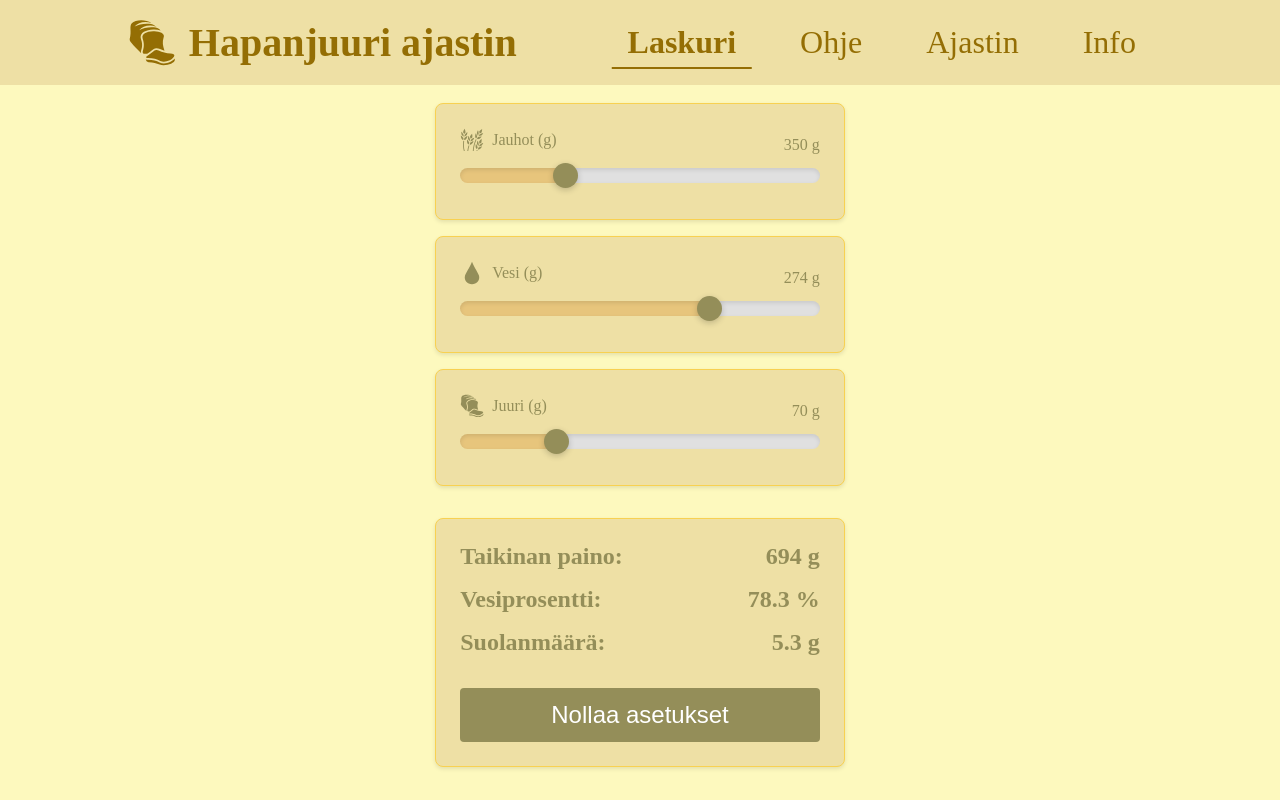
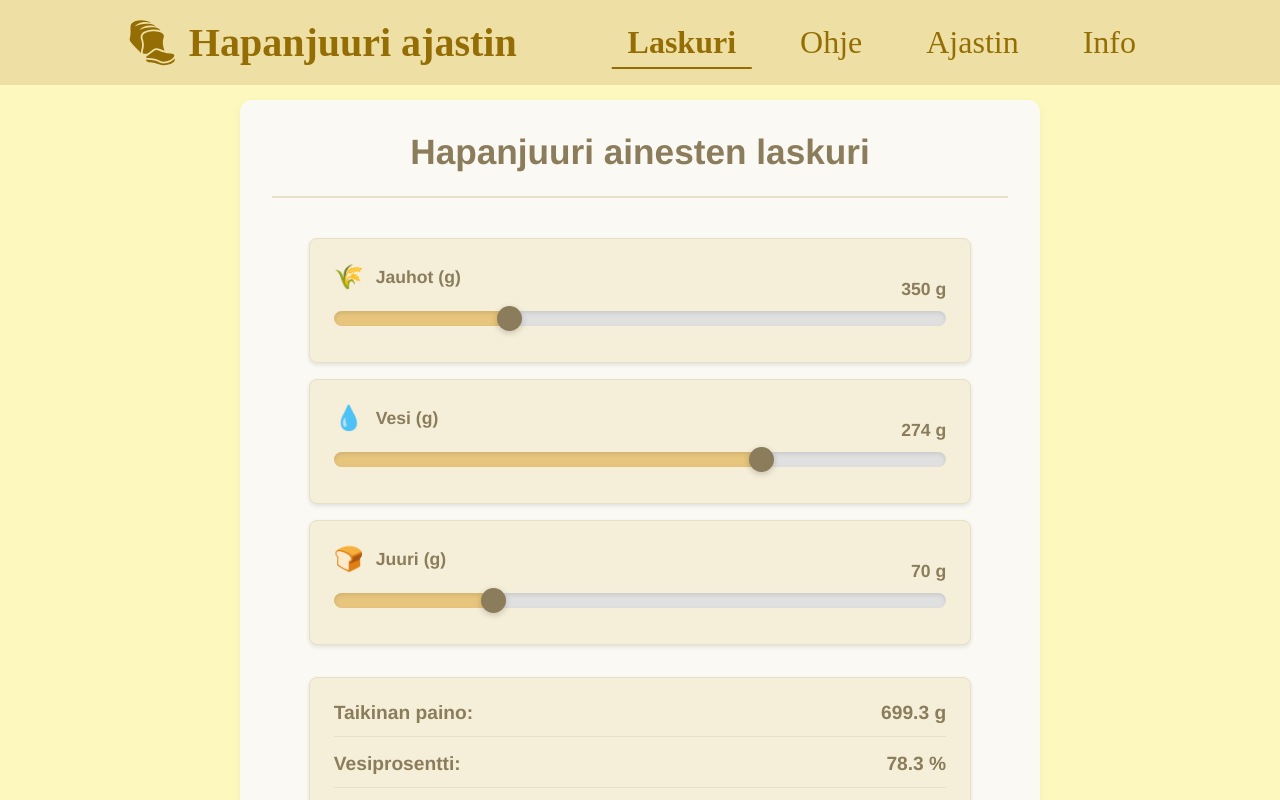
Before and after one commit to Pall00/hapanjuuriAjastin, a React (Vite) app: page /laskuri in a window 1280 px wide. Shown: the top 800 px of the page. Built offline with nearby package versions, Linux system fonts and the light colour scheme.

Commit message:
Laskurin ulkoasun parantelua

```diff
--- a/src/components/views/Laskuri.jsx
+++ b/src/components/views/Laskuri.jsx
@@ -1,6 +1,5 @@
 import {useState} from "react";
 import styled from "styled-components"
-import { GiSlicedBread, GiWaterDrop, GiWheat } from "react-icons/gi";
 
 const Laskuri = () => {
 const [flourAmount, setFlourAmount] = useState(350);
@@ -13,12 +12,12 @@ const resetSliders = () => {
   setStarterAmount(70);
 };
 
-const saltAmmount = () => {
+const saltAmount = () => {
   return (flourAmount* 0.015).toFixed(1);
 };
 
 const calculateTotalDough = () => {
-  return flourAmount + waterAmount + starterAmount;
+  return (flourAmount + waterAmount + starterAmount + parseFloat(saltAmount())).toFixed(1);
 };
 
 const calculateWaterPersent = () => {
@@ -27,14 +26,14 @@ const calculateWaterPersent = () => {
 
   return (
     <Container>
-      <Information>
-        <h2>Hapanjuuri ainesten laskuri</h2>
-      </Information>
+      <Header>
+        <Title>Hapanjuuri ainesten laskuri</Title>
+      </Header>
 
       <SliderContainer>
         <SliderStyle>
           <LabelContainer>
-            <GiWheat size={24}/>
+          <LabelIcon>🌾</LabelIcon>
             <label>Jauhot (g)</label>
           </LabelContainer>
           <SliderWrapper>
@@ -51,7 +50,7 @@ const calculateWaterPersent = () => {
 
         <SliderStyle>
           <LabelContainer>
-            <GiWaterDrop size={24}/>
+            <LabelIcon>💧</LabelIcon>
             <label>Vesi (g)</label>
           </LabelContainer>
           <SliderWrapper>
@@ -68,7 +67,7 @@ const calculateWaterPersent = () => {
 
       <SliderStyle>
         <LabelContainer>
-          <GiSlicedBread size ={24}/>
+          <LabelIcon>🍞</LabelIcon>
           <label>Juuri (g)</label>
         </LabelContainer>
         <SliderWrapper>
@@ -94,7 +93,7 @@ const calculateWaterPersent = () => {
         </ResultRow>
         <ResultRow>
           <h3>Suolanmäärä:</h3>
-          <p>{saltAmmount()} g</p>
+          <p>{saltAmount()} g</p>
         </ResultRow>
         <ResetButton onClick={resetSliders}>Nollaa asetukset</ResetButton>
       </ResultsCard>
@@ -106,32 +105,54 @@ const calculateWaterPersent = () => {
 export default Laskuri;
 
 const Container = styled.div`
-  align-items: center;
-  justify-content: space-between;
-  width: 40%;
+  max-width: 800px;
+  width: 100%;
   margin: 0 auto;
-  padding: 1.5rem 0;
-  min-width: 320px;
-  margin-top: calc(80px + ${window.innerHeight > 667 ? '0' : '2rem'});
+  padding: 2rem;
+  font-family: 'Helvetica Neue', sans-serif;
+  background-color:rgb(251, 249, 244);
+  border-radius: 12px;
+  box-shadow: 0 4px 12px rgba(0, 0, 0, 0.05);
+  margin-top: 100px;
+`;
+
+const Header = styled.div`
+  text-align: center;
+  margin-bottom: 2.5rem;
+  border-bottom: 2px solid rgb(231, 223, 198);
+  padding-bottom: 1.5rem;
+`;
+
+const Title = styled.h2`
+  color:rgb(139, 125, 91);
+  font-size: 2.2rem;
+  margin: 0;
+  font-weight: 700;
 `;
 
 const SliderContainer = styled.div`
-  width: 80%;
+  width: 90%;
   margin: 0.5rem auto;
 `;
 
 const LabelContainer = styled.div`
-  display:flex;
+  display: flex;
   align-items: center;
-  gap: 0.5rem;
-  margin-bottom: 0.5rem;
-  color: rgb(148, 142, 89);
+  gap: 0.75rem;
+  margin-bottom: 0.75rem;
+  color:rgb(139, 125, 91);
+  font-weight: 600;
+  font-size: 1.1rem;
+`;
+
+const LabelIcon = styled.span`
+  font-size: 1.5rem;
 `;
 
 const SliderStyle = styled.div`
   padding: 1.5rem;
-  background-color: rgb(238, 224, 165);
-  border: 1px solid rgb(248, 209, 81);
+  background-color: rgb(245, 239, 217);
+  border: 1px solid rgb(231, 223, 198);
   border-radius: 8px;
   margin: 1rem 0;
   box-shadow: 0 2px 4px rgba(0,0,0,0.1);
@@ -155,7 +176,7 @@ const SliderStyle = styled.div`
     width: 25px;
     height: 25px;
     border-radius: 50%;
-    background: rgb(148, 142, 89);
+    background: rgb(139, 125, 91);
     cursor: pointer;
     box-shadow: 0 2px 6px rgba(0,0,0,0.2);
     transition: all 0.2s ease;
@@ -170,33 +191,20 @@ const SliderStyle = styled.div`
     height: 25px;
     border: none;
     border-radius: 50%;
-    background: rgb(148, 142, 89);
+    background: rgb(139, 125, 91);
     cursor: pointer;
     box-shadow: 0 2px 6px rgba(0,0,0,0.2);
   }
 `;
 
-  const Information = styled.div`
-    display: flex;
-    align-items: center;
-    justify-content: center;
-    gap: 0.5rem;
-    margin-bottom: 2rem;
-
-    h2{
-        font-weight: 600;
-        font-size: 2.5rem;
-        color:rgb(148, 142, 89);
-        margin: 0;
-    }
-`;
 
 const Value = styled.span`
   position: absolute;
   right: 0;
   top: -1.5rem;
-  color: rgb(148, 142, 89);
-  font-weigt: 600;
+  color: rgb(139, 125, 91);
+  font-weight: 600;
+  font-size: 1.1rem;
 `;
 
 const SliderWrapper = styled.div`
@@ -206,20 +214,22 @@ const SliderWrapper = styled.div`
 `;
 
 const ResetButton = styled.button`
-  background-color:rgb(148, 142, 89);
+  background-color:rgb(139, 125, 91);
   color: rgb(255, 255, 255);
   padding: .8rem 1.2rem;
-  border-radius: 4px;
+  border-radius: 6px;
   cursor: pointer;
-  font-size: 1.5rem;
-  margin-top: 1rem;
+  font-size: 1.3rem;
+  margin-top: 0.5rem;
   width: 100%;
   border: none;
   transition: all 0.2s ease;
+  font-weight: 600;
 
   &:hover {
-    background-color:rgb(114, 109, 60);
-    transform: translateY(-1px);
+    background-color:rgb(117, 106, 78);
+    transform: translateY(-2px);
+    box-shadow: 0 3px 6px rgba(0,0,0,0.1);
   }
 
   &:active {
@@ -228,8 +238,8 @@ const ResetButton = styled.button`
 `;
 
 const ResultsCard = styled.div`
-  background-color: rgb(238,224,165);
-  border: 1px solid rgb(248,209,81);
+  background-color: rgb(245, 239, 217);
+  border: 1px solid rgb(231, 223, 198);
   border-radius: 8px;
   padding:1.5rem;
   margin-top: 2rem;
@@ -241,19 +251,25 @@ const ResultRow = styled.div`
   justify-content:space-between;
   align-items: center;
   margin-bottom: 1rem;
+  padding-bottom: 0.75rem;
+  border-bottom: 1px solid rgb(231, 223, 198);
+
+  &:last-of-type {
+    margin-bottom: 1.5rem;
+    border-bottom: none;
+  }
 
   h3 {
     font-weight: 600;
-    font-size: 1.5rem;
-    color: rgb(148, 142, 89);
+    font-size: 1.2rem;
+    color:rgb(139, 125, 91);
     margin: 0;
   }
 
   p {
     font-weight: 600;
-    font-size: 1.5rem;
-    color: rgb(148,142,89);
+    font-size: 1.2rem;
+    color:rgb(139, 125, 91);
     margin: 0;
   }
-
 `;
```
